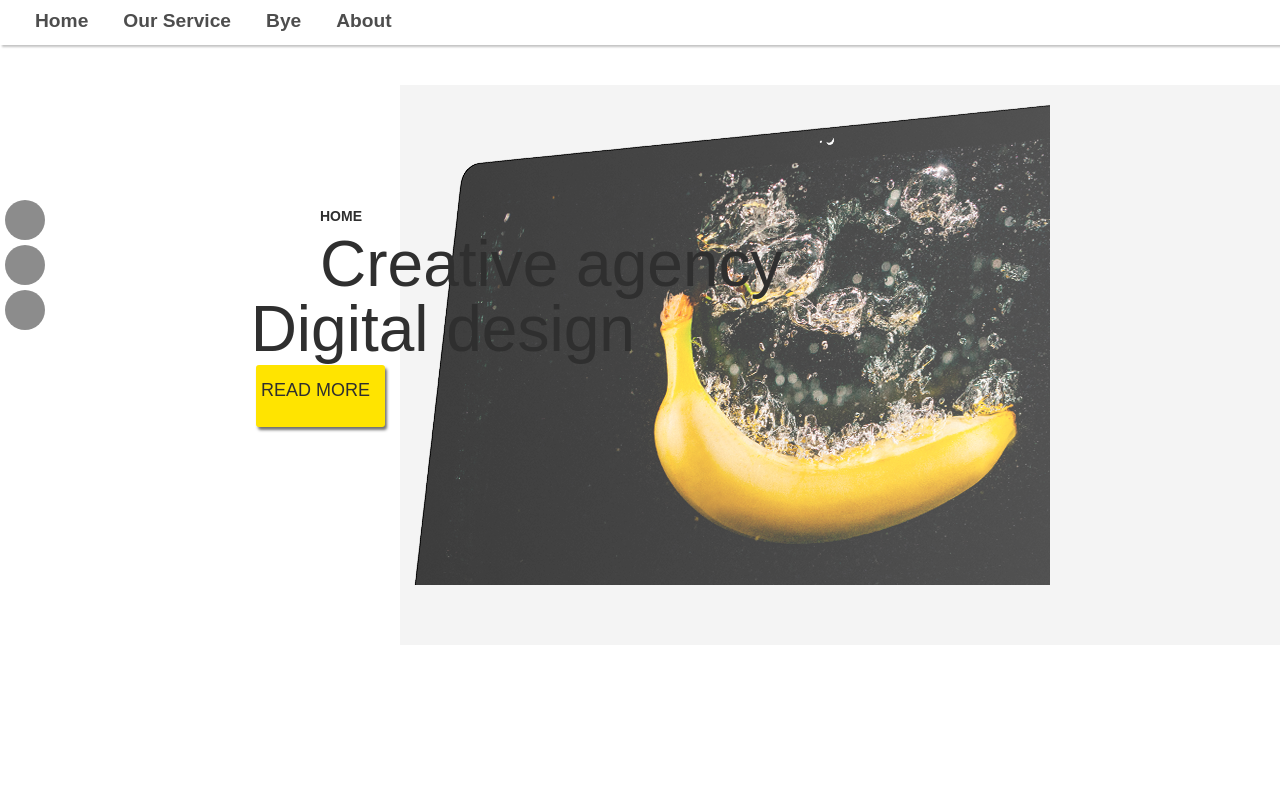
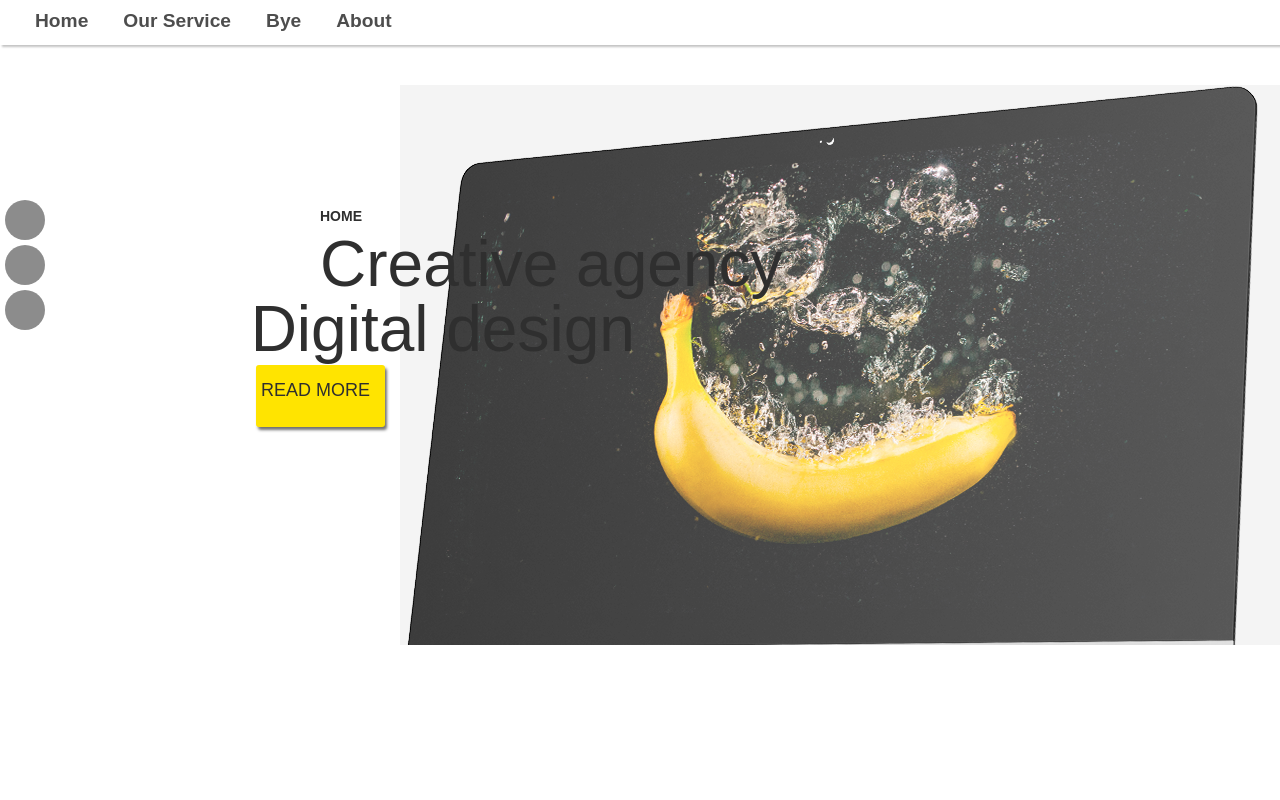
Before and after one commit to katrinkattt/react-app-yellow, a React (Create React App) app in the folder app-lending/yell-app/: page / in a window 1280 px wide. Shown: the top 800 px of the page. Built offline with nearby package versions, Linux system fonts and the light colour scheme.

Commit message:
Update index.css

```diff
--- a/app-lending/yell-app/src/index.css
+++ b/app-lending/yell-app/src/index.css
@@ -68,8 +68,8 @@ body{
   position: absolute;
 }
 .main__img{
-  width: 650px;
-  height: 500px;
+  width: auto;
+  height: 100%;
   background: url(./media/iMac.png);
 }
 .title__main{
@@ -243,6 +243,7 @@ a:hover span {
 }
 .small-block img{
   height: 100%;
+  width: auto;
 }
 
 
```
